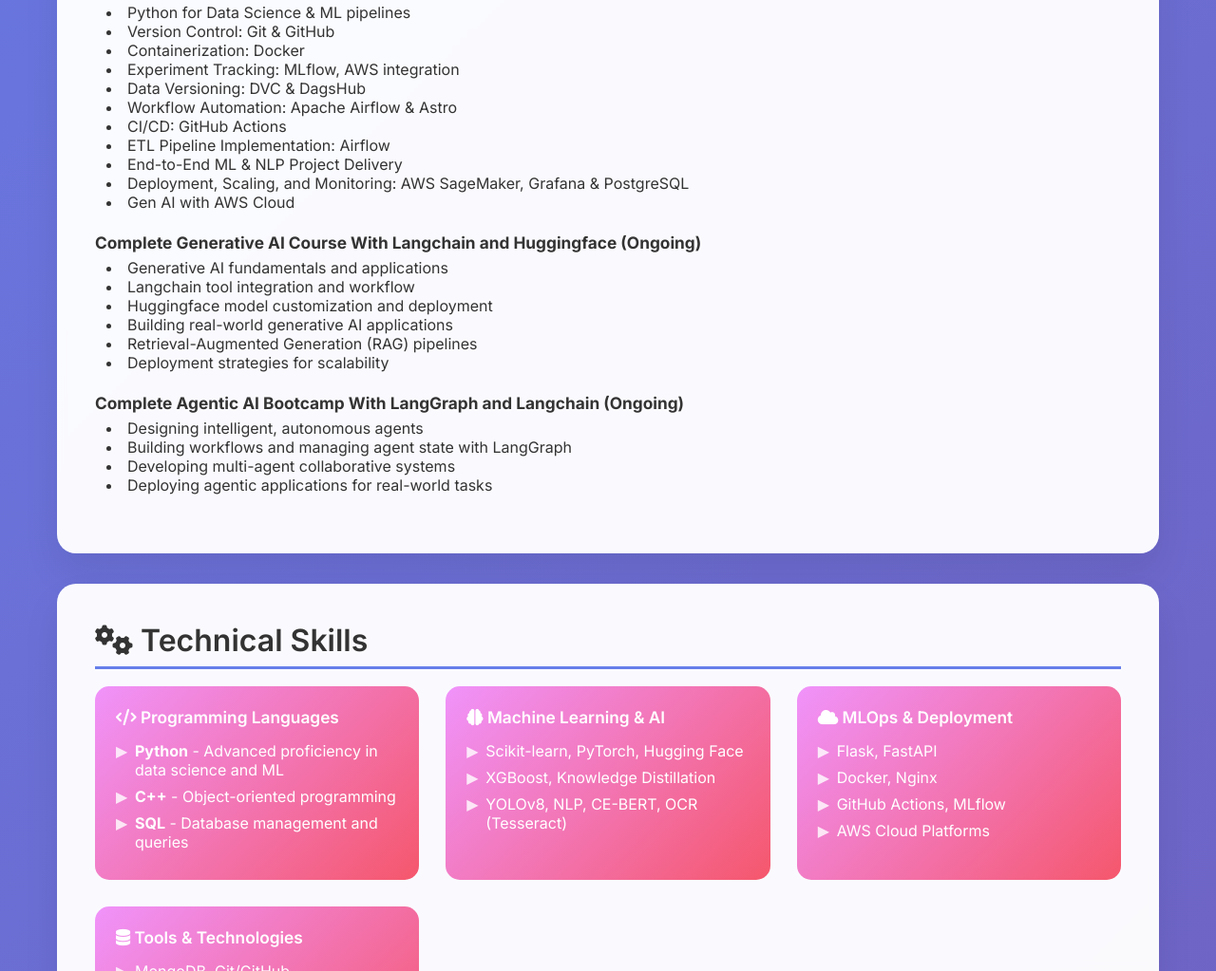
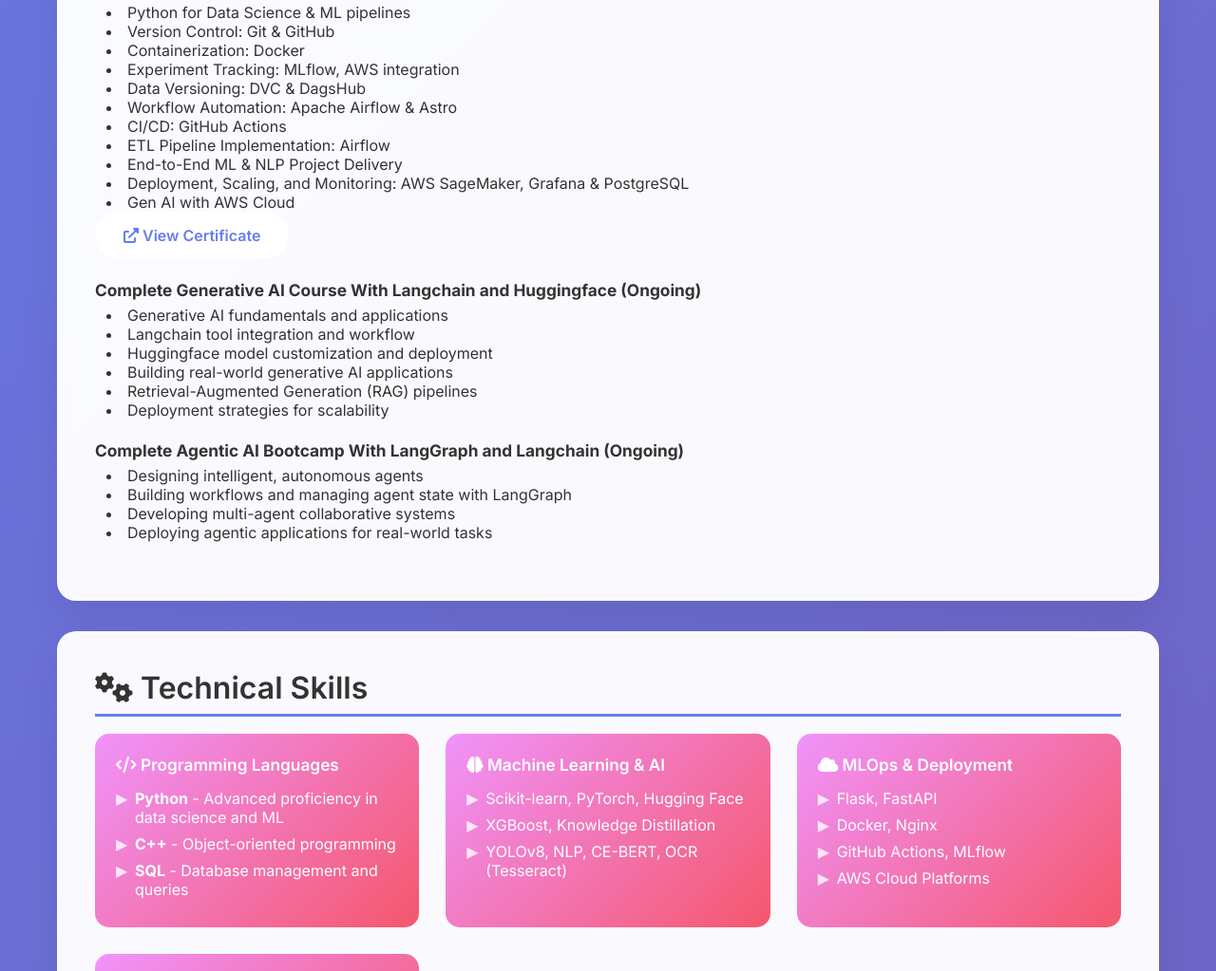
Before and after one commit to Chilliflex/Chilliflex.github.io, a plain HTML site: page index.html in a window 1280 px wide. Shown: the part 1206-2229 px from the top of the page at 95% size. Drawn offline with Linux system fonts and the light colour scheme.

Commit message:
Update index.html

```diff
--- a/index.html
+++ b/index.html
@@ -236,6 +236,9 @@
                         <li>Deployment, Scaling, and Monitoring: AWS SageMaker, Grafana & PostgreSQL</li>
                         <li>Gen AI with AWS Cloud</li>
                     </ul>
+                    <a href="LINK_TO_YOUR_CERTIFICATE.pdf" class="btn-primary" target="_blank">
+                        <i class="fas fa-external-link-alt"></i> View Certificate
+                    </a>
                 </div>
 
                 <div class="certification-item">
```
